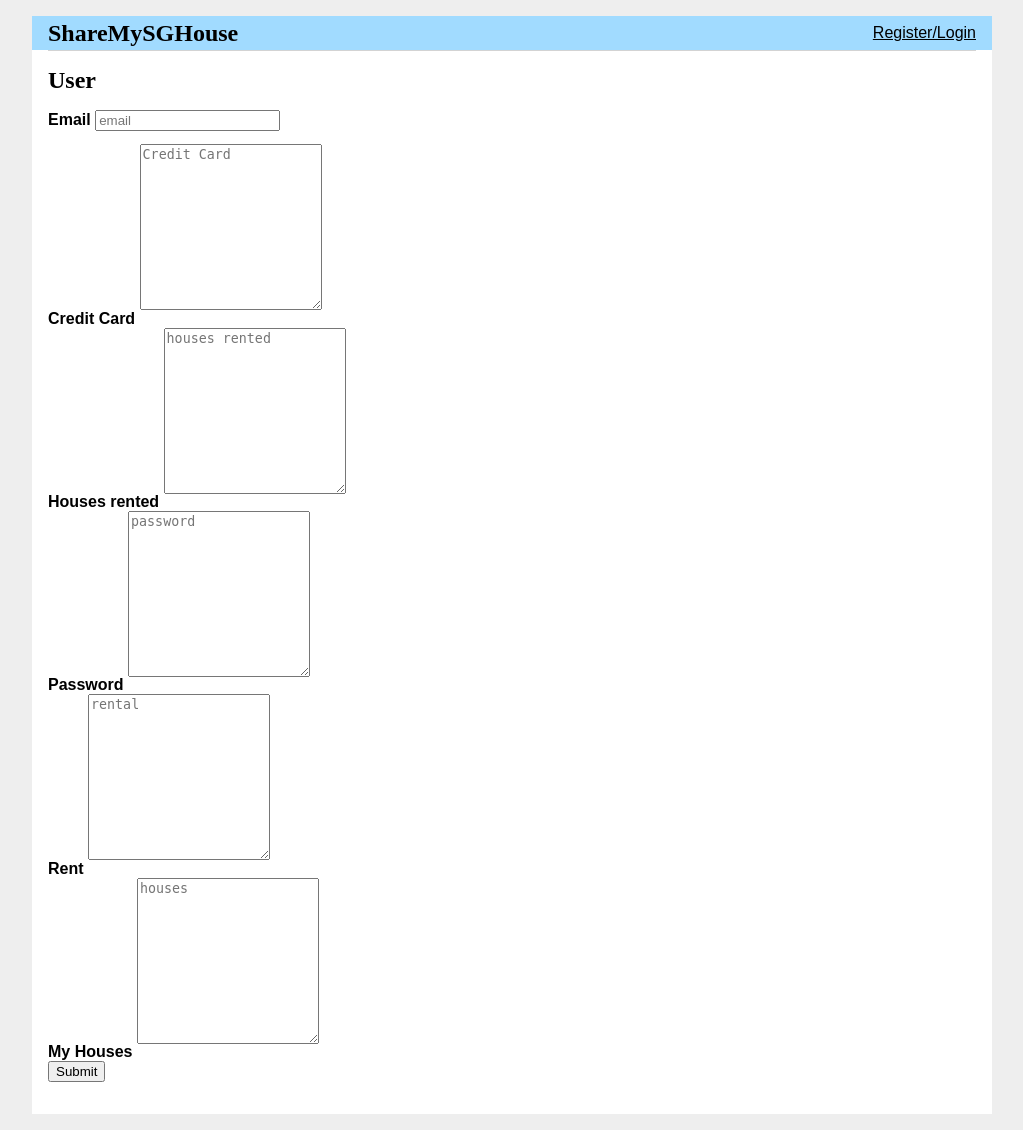
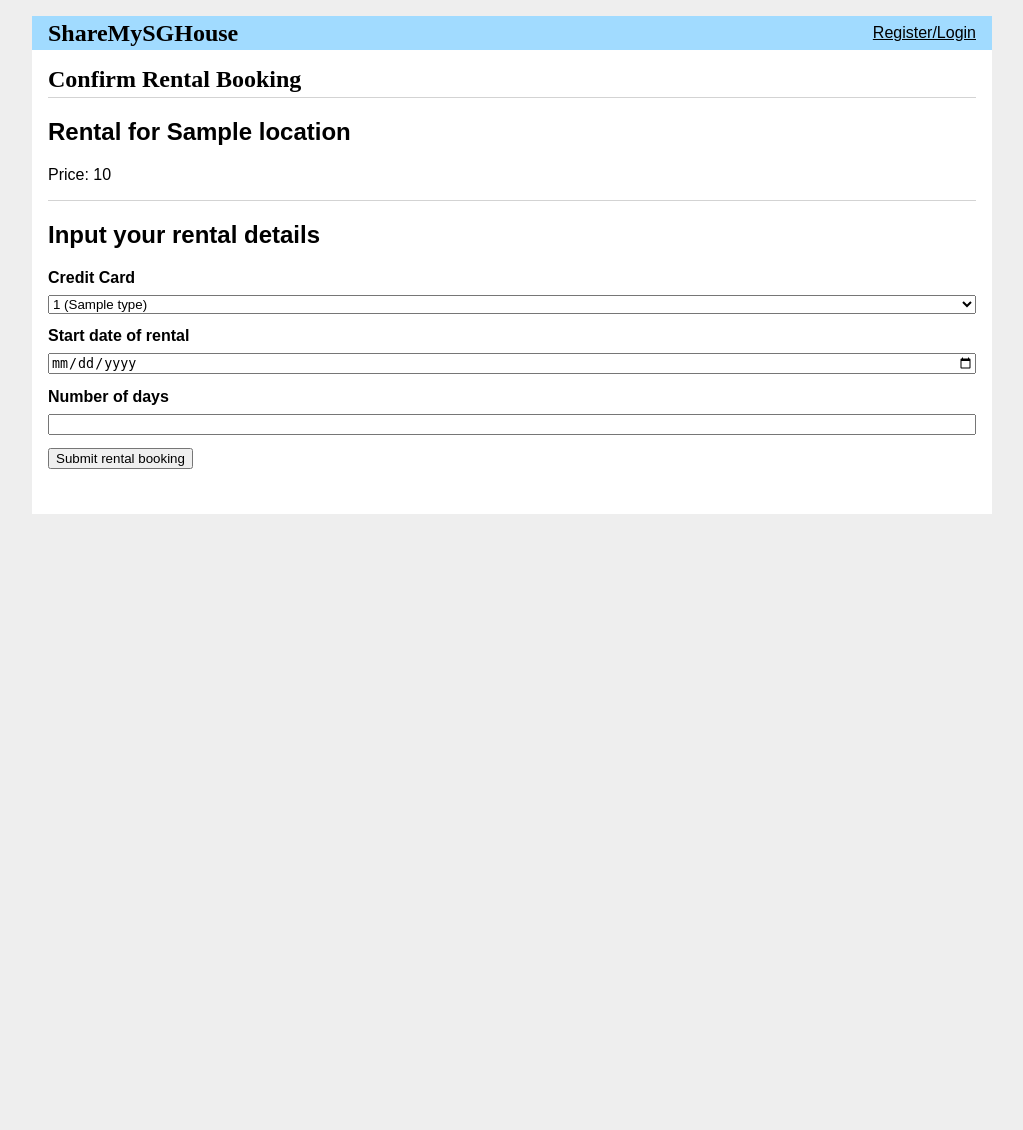
Before and after one commit to sunroofgod/share-my-sg-house, a Flask app: template templates/rent/create.html in a window 1280 px wide. Shown: the whole page, without its empty margins (128-1151 px from the left). After the commit the page ends 514 px from the top, so only its background shows below. Run offline with Flask 3, Linux system fonts and the light colour scheme; the template is opened without the code that fills it: most values are stand-ins (such as "Sample title", 1, 10 or a date in 2020); parts of the project's set-up code (start-up, migrations or seed data) failed here and were passed over.

Commit message:
feat: add create rental

```diff
--- a/app.py
+++ b/app.py
@@ -204,5 +204,34 @@ def rentals():
     )
     return render_template('rent/index.html', rental=rental)
 
+@app.route('/create_rental/<id>', methods = ['GET', 'POST'])
+@is_login
+def create_rental(id):
+    email = session['user']
+    cards = execute_sql(db,
+            f'''SELECT * FROM credit_cards WHERE email = '{email}';
+            ''')
+    if len(cards) == 0:
+        flash('You do not have any credit cards, please add one to rent a house.')
+        return redirect(url_for('update_profile'))
+
+    house = execute_sql(db,
+            f'''SELECT * FROM houses WHERE id = {id};
+            ''')[0]
+    if request.method == 'GET':
+        return render_template('rent/create.html', cards = cards, house=house)
+
+    elif request.method == "POST":
+        cc_num = request.form['credit_card_num']
+        date = request.form['booking_date']
+        num_of_days = int(request.form['num_of_days'])
+
+        execute_update(db,
+            f'''INSERT INTO rental (email,houseid,num_of_days,date)
+            VALUES ('{email}',{id},{num_of_days},'{date}');
+            ''')
+        flash(f"Successful booking of {house.location} at cost: {num_of_days*house.price}")
+        return redirect(url_for('bookings'))
+
 if __name__ == "__main__":
     app.run()
--- a/templates/rent/create.html
+++ b/templates/rent/create.html
@@ -1,48 +1,29 @@
 {% extends 'base.html' %}
 
+{% block header %}
+<h1>{% block title %}Confirm Rental Booking{% endblock %}</h1>
+{% endblock %}
+
 {% block content %}
-<h1>{% block title %} User {% endblock %}</h1>
+<h2>Rental for {{ house.location }}</h2>
+<p>Price: {{ house.price }}</p>
+<hr>
+<h2>Input your rental details</h2>
 
-<form method="post">
-    <div class="form-group">
-        <label for="email">Email</label>
-        <input type="text" name="email"
-               placeholder="email" class="form-control"
-               value="{{ request.form['email'] }}"></input>
-    </div>
+<form method="POST">
+    <label>Credit Card</label>
+    <select type="insert" name="credit_card_num" id="credit_card_num" required >
+        {% for card in cards %}
+        <option value={{card.number}}>{{ card.number }} ({{ card.type }})</option>
+        {% endfor %}
+    </select>
 
-    <div class="form-group">
-        <label for="content">Credit Card</label>
-        <textarea name="content" placeholder="Credit Card"
-                  class="form-control">{{ request.form['Credit Card'] }}</textarea>
-    </div>
+    <label for="booking_date">Start date of rental</label>
+    <input type="date" name="booking_date" id="booking_date" required >
 
-    <div class="form-group">
-        <label for="content">Houses rented</label>
-        <textarea name="content" placeholder="houses rented"
-                  class="form-control">{{ request.form['Rental'] }}</textarea>
-    </div>
+    <label for="num_of_days">Number of days</label>
+    <input type="number" name="num_of_days" id="num_of_days" required >
 
-    <div class="form-group">
-        <label for="content">Password</label>
-        <textarea name="content" placeholder="password"
-                  class="form-control">{{ request.form['password'] }}</textarea>
-    </div>
-
-    <div class="form-group">
-        <label for="content">Rent</label>
-        <textarea name="content" placeholder="rental"
-                  class="form-control">{{ request.form['Rental'] }}</textarea>
-    </div>
-
-    <div class="form-group">
-        <label for="content">My Houses</label>
-        <textarea name="content" placeholder="houses"
-                  class="form-control">{{ request.form['Houses'] }}</textarea>
-    </div>
-
-    <div class="form-group">
-        <button type="submit" class="btn btn-primary">Submit</button>
-    </div>
+    <input type="submit" value="Submit rental booking">
 </form>
 {% endblock %}
--- a/templates/rent/index.html
+++ b/templates/rent/index.html
@@ -11,9 +11,9 @@
     <header>
         <div>
             <h3>{{ house.location }}, {{ house.num_room }}-room</h3>
-            <p class="body">${{ house['price']}} a day</p>
+            <p class="body">${{ house['price']}} a night</p>
         </div>
-        <a class="action" href="{{house.id}}">Rent now!</a>
+        <a class="action" href="{{ url_for('create_rental', id=house.id) }}">Rent now!</a>
     </header>
 </article>
 {% endfor %}
```
Also changed, not shown: templates/create.html (added, +48 -0 lines), templates/rentals.html (deleted, +0 -21 lines), data/credit_cards.sql, 1 other file.
